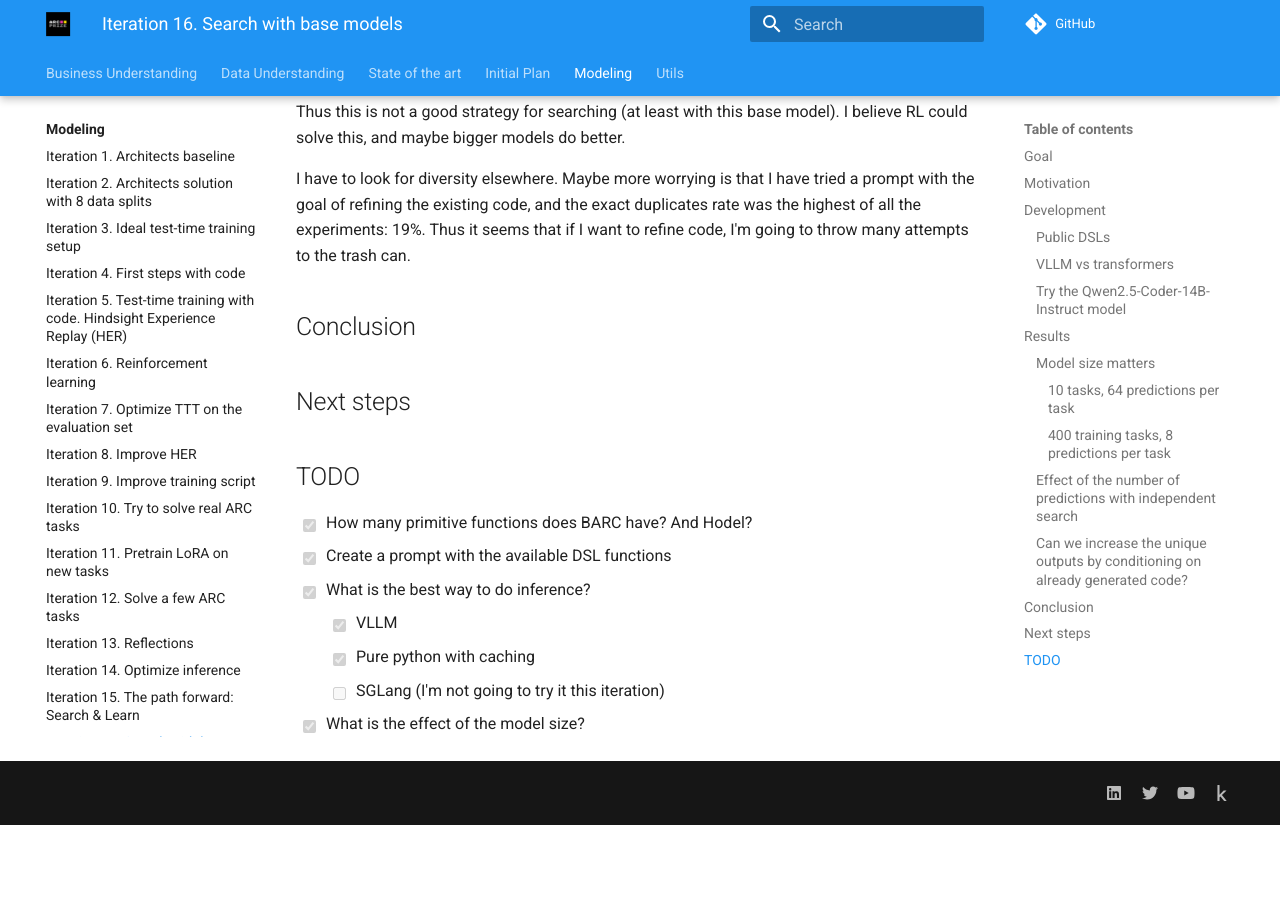
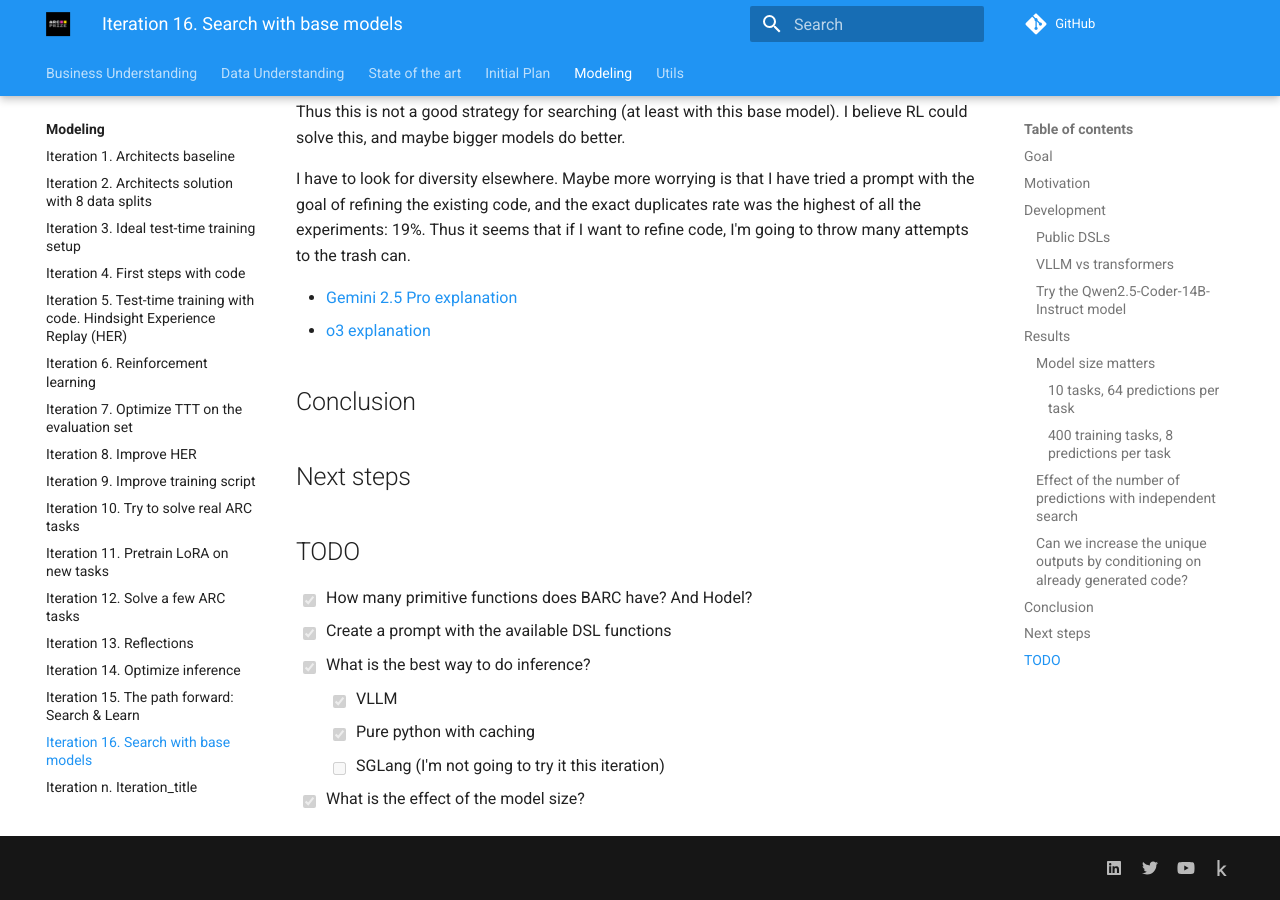
Before and after one commit to ironbar/arc25, an MkDocs documentation site: the page built from docs/modeling/Iteration_16_search_with_base_models.md, in a window 1280 px wide and 900 px high, scrolled down 6164 px. Built offline with MkDocs 1.6.1 and Material for MkDocs 9.7.7, drawn with Linux system fonts in a browser that asks for light colours; comment, search, counter and statistics services are not loaded; before the commit the page ends 6989 px from its top, so only the background shows below that.

Commit message:
added links to llms explanation

```diff
--- a/docs/modeling/Iteration_16_search_with_base_models.md
+++ b/docs/modeling/Iteration_16_search_with_base_models.md
@@ -174,6 +174,9 @@
 of refining the existing code, and the exact duplicates rate was the highest of all the experiments: 19%.
 Thus it seems that if I want to refine code, I'm going to throw many attempts to the trash can.
 
+- [Gemini 2.5 Pro explanation](https://g.co/gemini/share/fdc61d549f8a)
+- [o3 explanation](https://chatgpt.com/share/6888f931-ee80-8012-99eb-355934748062)
+
 ## Conclusion
 
 ## Next steps
```
